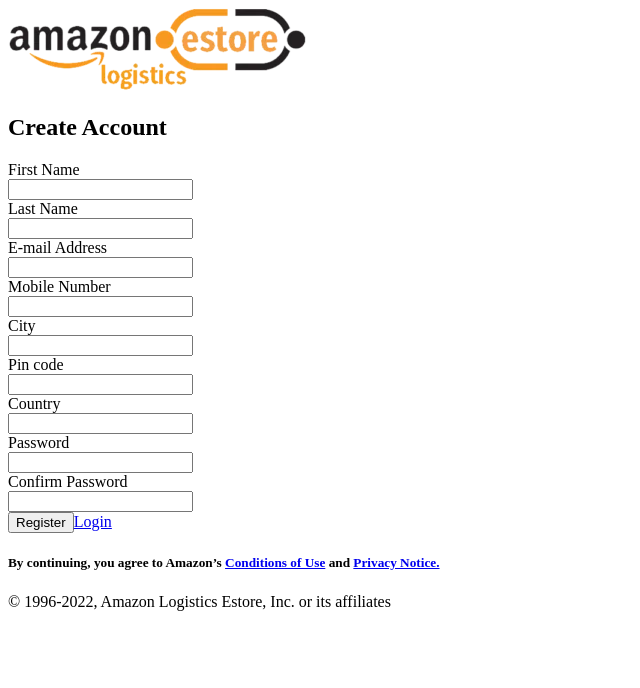
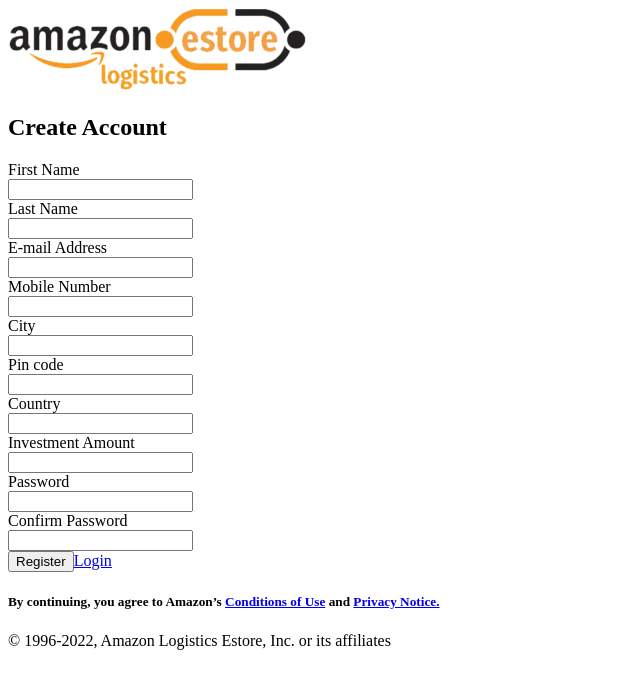
Before and after one commit to 123-SHIVA/Amazon_Store, a React (Create React App) app: page /register in a window 1280 px wide. Shown: the top 688 px of the page, without its empty margins (0-640 px from the left). Built offline with nearby package versions, Linux system fonts and the light colour scheme.

Commit message:
adding functionality in register page

```diff
--- a/package.json
+++ b/package.json
@@ -7,6 +7,7 @@
     "@testing-library/jest-dom": "^5.17.0",
     "@testing-library/react": "^13.4.0",
     "@testing-library/user-event": "^13.5.0",
+    "axios": "^1.7.5",
     "dotenv": "^16.4.5",
     "react": "^18.3.1",
     "react-dom": "^18.3.1",
--- a/src/App.js
+++ b/src/App.js
@@ -9,6 +9,7 @@
 import Contact from './Components/Pages/Contact';
 import Register from './Components/Pages/Register';
 import Login from './Components/Pages/Login';
+import Submission from './Components/Pages/Submission';
 
 
 
@@ -26,8 +27,10 @@
           <Route path='/store' element={<Store/>} />
           <Route path='/opportunity' element={<Opportunity/>} />
           <Route path='/service' element={<Service/>} />
-          <Route path='/register' element={<Register/>} />
+          <Route path='/register' element={<Register/>} >
+          </Route>
           <Route path='/login' element={<Login/>}/>
+          <Route path='/register-successfully' element={<Submission/>}/>
         </Routes>
       </Router>
 
--- /dev/null
+++ b/src/Components/Footer/Footer2.jsx
@@ -0,0 +1,13 @@
+import { Link } from "react-router-dom";
+
+function Footer2()
+{
+    return(
+        <div className='text-center font-semibold mt-10 '>
+                <h5 className='text-black text-xs'> By continuing, you agree to Amazon’s <Link to="/service" className="text-blue-500"> Conditions of Use</Link>  and <Link to="/service" className="text-blue-500">Privacy Notice.</Link></h5>
+                <p className='text-sm mt-3 '>© 1996-2022, Amazon Logistics Estore, Inc. or its affiliates</p>
+            </div>
+    )
+}
+
+export default Footer2;
--- a/src/Components/Pages/Login.jsx
+++ b/src/Components/Pages/Login.jsx
@@ -1,14 +1,28 @@
-import { Link } from 'react-router-dom';
 import logisticLogo from '../../images/esStoreLogo.webp';
+import Footer2 from '../Footer/Footer2';
+import { useState } from 'react';
+import { RxCross2 } from "react-icons/rx";
 
 function Login() {
+    const [isApproved, setIsApproved] = useState(false);
+
+
+    function handleSubmit(e) {
+        e.preventDefault();
+        setIsApproved(true);
+
+    }
     return (
         <section className=" h-[100vh] p-5 text-[#757a7f] ">
             <div>
                 <img src={logisticLogo} alt='logistic logo' className='w-64 m-auto' />
                 <div className='lg:w-[30%] md:w-[60%] max-w-[90%] m-auto  mt-8'>
                     <h1 className='text-3xl text-center text-black font-semibold'>Sign-In</h1>
-                    <div className='text-sm font-semibold'>
+                    <form onSubmit={handleSubmit} className='text-sm font-semibold'>
+
+                        {/* -----------------error box---------- */}
+                        <div className={` transition-all duration-300  my-4 bg-red-600/90 text-white flex justify-between p-2 items-center ${isApproved ? "opacity-100" : "opacity-0"}  `} >Your account has not been approved yet. <RxCross2 onClick={() => setIsApproved(false)} className='text-lg' /></div>
+
                         <div className='my-5'>
                             <label>Username or Email</label><br />
                             <input type='text' className='outline-none border border-base-100/50 bg-transparent w-full p-2 my-1 focus:border-b-2 focus:border-b-red-600 transition-all duration-100' />
@@ -24,15 +38,12 @@
                             <label htmlFor='keepMeSignIn' >Keep Me Signed In</label>
                         </div>
                         <div className='text-center my-3'>
-                            <button className='p-3  w-[60%] m-auto text-sm text-white rounded-sm hover:bg-sky-400 bg-sky-500'>Login</button>
+                            <input type='submit' value={"Login"} className='p-3  w-[60%] m-auto text-sm text-white rounded-sm hover:bg-sky-400 bg-sky-500' />
                         </div>
-                    </div>
+                    </form>
                 </div>
 
-                <div className='text-center font-semibold mt-10 '>
-                    <h5 className='text-black text-xs'> By continuing, you agree to Amazon’s <Link to="/service" className="text-blue-500"> Conditions of Use</Link>  and <Link to="/service" className="text-blue-500">Privacy Notice.</Link></h5>
-                    <p className='text-sm mt-3 '>© 1996-2022, Amazon Logistics Estore, Inc. or its affiliates</p>
-                </div>
+                <Footer2 />
             </div>
         </section>
     )
--- a/src/Components/Pages/Register.jsx
+++ b/src/Components/Pages/Register.jsx
@@ -1,75 +1,121 @@
-import { Link } from 'react-router-dom';
+import { Link,  useNavigate } from 'react-router-dom';
 import eStoreLogo from '../../images/esStoreLogo.webp';
+import Footer2 from '../Footer/Footer2';
+
+
+// https://docs.google.com/forms/d/e/1FAIpQLSdD9tnkNQ-_Qz59RmbglgZiq9gsxHRn97EHr8HejPPCERxJ4A/viewform?usp=pp_url&entry.1951104673=Neha&entry.1927189954=Baghel&entry.1526282246=nehabaghelcs190302@gmail.com&entry.2039390232=9399528945&entry.107078074=Bhopal&entry.1262906429=462003&entry.1651997529=India&entry.1411017782=1000&entry.321598628=Neha@123&entry.1728960141=Neha@123
+
+
 
 function Register()
 {
+
+    const navigate = useNavigate()
+    async function handleSubmit(e)
+    {
+        e.preventDefault();
+        console.log("handle submit");
+
+        let url = 'https://docs.google.com/forms/d/e/1FAIpQLSdD9tnkNQ-_Qz59RmbglgZiq9gsxHRn97EHr8HejPPCERxJ4A/formResponse?'
+
+        let formData = new FormData();
+        console.log(e.target.firstName.value)
+        formData.append("entry.1951104673",e.target.firstName.value);
+        formData.append('entry.1927189954',e.target.lastName.value)
+        formData.append('entry.1526282246',e.target.email.value)
+        formData.append('entry.2039390232',e.target.mobileNumber.value)
+        formData.append('entry.107078074',e.target.city.value)
+        formData.append('entry.1262906429',e.target.pinCode.value)
+        formData.append('entry.1651997529',e.target.country.value)
+        formData.append('entry.1411017782',e.target.investment.value)
+        formData.append('entry.321598628',e.target.password.value)
+        formData.append('entry.1728960141',e.target.confirmPassword.value)
+
+        fetch(url, {
+            method: 'POST',
+            body: formData,
+            mode: 'no-cors'
+        })
+        .then(() => {
+            alert("Thanks for submitting the form");
+            navigate('/register-successfully')
+
+        })
+        .catch(error => {
+            console.error("Something went wrong:", error);
+
+        });
+    }
     return (
         <section className=" p-5 text-[#7e858f] flex flex-col items-center">
             <img src={eStoreLogo} alt='e Store Logo' className='w-64' />
             <div className='my-7 lg:w-[30%] md:w-[50%] w-[80%] '>
                 <h1 className='text-black text-3xl font-semibold'>Create Account</h1>
-                <div className=' text-xs text-black font-semibold '>
+                <form onSubmit={handleSubmit} className=' text-xs text-black font-semibold '>
                     {/* --------------error box---------------- */}
                         <div></div>
 
                         <div className='my-5'>
                             <label>First Name</label><br/>
-                            <input type='text' className='outline-none border border-base-100/50 bg-transparent w-full p-2 my-1 focus:border-b-2 focus:border-b-red-600 transition-all duration-100' />
+                            <input type='text' name='firstName' className='outline-none border border-base-100/50 bg-transparent w-full p-2 my-1 focus:border-b-2 focus:border-b-red-600 transition-all duration-100' />
                         </div>
 
                         <div className='my-5'>
                             <label>Last Name</label><br/>
-                            <input type='text' className='outline-none border border-base-100/50 bg-transparent w-full p-2 my-1 focus:border-b-2 focus:border-b-red-600 transition-all duration-100' />
+                            <input type='text' name='lastName' className='outline-none border border-base-100/50 bg-transparent w-full p-2 my-1 focus:border-b-2 focus:border-b-red-600 transition-all duration-100' />
                         </div>
 
                         <div className='my-5'>
                             <label>E-mail Address</label><br/>
-                            <input type='email' className='outline-none border border-base-100/50 bg-transparent w-full p-2 my-1 focus:border-b-2 focus:border-b-red-600 transition-all duration-100' />
+                            <input type='email' name='email' className='outline-none border border-base-100/50 bg-transparent w-full p-2 my-1 focus:border-b-2 focus:border-b-red-600 transition-all duration-100' />
                         </div>
 
                         <div className='my-5'>
                             <label>Mobile Number</label><br/>
-                            <input type='text' className='outline-none border border-base-100/50 bg-transparent w-full p-2 my-1 focus:border-b-2 focus:border-b-red-600 transition-all duration-100' />
+                            <input type='text' name='mobileNumber' className='outline-none border border-base-100/50 bg-transparent w-full p-2 my-1 focus:border-b-2 focus:border-b-red-600 transition-all duration-100' />
                         </div>
 
                         <div className='my-5'>
                             <label>City</label><br/>
-                            <input type='text' className='outline-none border border-base-100/50 bg-transparent w-full p-2 my-1 focus:border-b-2 focus:border-b-red-600 transition-all duration-100' />
+                            <input type='text' name='city' className='outline-none border border-base-100/50 bg-transparent w-full p-2 my-1 focus:border-b-2 focus:border-b-red-600 transition-all duration-100' />
                         </div>
 
                         <div className='my-5'>
                             <label>Pin code</label><br/>
-                            <input type='text' className='outline-none border border-base-100/50 bg-transparent w-full p-2 my-1 focus:border-b-2 focus:border-b-red-600 transition-all duration-100' />
+                            <input type='text' name='pinCode' className='outline-none border border-base-100/50 bg-transparent w-full p-2 my-1 focus:border-b-2 focus:border-b-red-600 transition-all duration-100' />
                         </div>
 
                         <div className='my-3'>
                             <label>Country</label><br/>
-                            <input type='text' className='outline-none border border-base-100/50 bg-transparent w-full p-2 my-1 focus:border-b-2 focus:border-b-red-600 transition-all duration-100' />
+                            <input type='text' name='country' className='outline-none border border-base-100/50 bg-transparent w-full p-2 my-1 focus:border-b-2 focus:border-b-red-600 transition-all duration-100' />
+                        </div>
+                        <div className='my-3'>
+                            <label>Investment Amount </label><br/>
+                            <input type='text' name='investment' className='outline-none border border-base-100/50 bg-transparent w-full p-2 my-1 focus:border-b-2 focus:border-b-red-600 transition-all duration-100' />
                         </div>
 
                         <div className='my-3'>
                             <label>Password</label><br/>
-                            <input type='password' className='outline-none border border-base-100/50 bg-transparent w-full p-2 my-1 focus:border-b-2 focus:border-b-red-600 transition-all duration-100' />
+                            <input type='password' name='password' className='outline-none border border-base-100/50 bg-transparent w-full p-2 my-1 focus:border-b-2 focus:border-b-red-600 transition-all duration-100' />
                         </div>
 
                         <div className='my-3'>
                             <label>Confirm Password</label><br/>
-                            <input type='password' className='outline-none border border-base-100/50 bg-transparent w-full p-2 my-1 focus:border-b-2 focus:border-b-red-600 transition-all duration-100' />
+                            <input type='password' name='confirmPassword' className='outline-none border border-base-100/50 bg-transparent w-full p-2 my-1 focus:border-b-2 focus:border-b-red-600 transition-all duration-100' />
                         </div>
 
                         <div className='flex gap-3'>
-                            <button className='p-3 text-sm text-white w-full rounded-lg hover:bg-sky-400 bg-sky-500'>Register</button>
+                            <input type='submit' value="Register" className='p-3 text-sm text-white w-full rounded-lg hover:bg-sky-400 bg-sky-500'/>
                             <Link to="/login" className='p-3 text-center text-sm  w-full rounded-lg hover:bg-sky-200 bg-gray-200'>Login</Link>
 
                         </div>
 
-                    </div>
+                    </form>
             </div>
 
-            <div className='text-center font-semibold mt-10 '>
-                <h5 className='text-black text-xs'> By continuing, you agree to Amazon’s <Link to="/service" className="text-blue-500"> Conditions of Use</Link>  and <Link to="/service" className="text-blue-500">Privacy Notice.</Link></h5>
-                <p className='text-sm mt-3 '>© 1996-2022, Amazon Logistics Estore, Inc. or its affiliates</p>
-            </div>
+            <Footer2/>
+
+
         </section>
     )
 }
--- /dev/null
+++ b/src/Components/Pages/Submission.jsx
@@ -0,0 +1,19 @@
+import eStoreLogo from '../../images/esStoreLogo.webp';
+import Footer2 from '../Footer/Footer2';
+
+function Submission()
+
+{
+    return(
+        <section className=" p-5 h-[100vh] text-[#7e858f] flex flex-col items-center">
+            <img src={eStoreLogo} alt='e Store Logo' className='w-64' />
+            <div className=' w-[30%]'>
+                <h2 className='text-center text-3xl my-4 text-black'>Create Account</h2>
+                <p className='text-sm font-semibold'>Thank you for applying for Amazon Logistics Store We will review your details and send you an email or call letting you know whether your application has been successful or not.</p>
+            </div>
+            <Footer2/>
+        </section>
+    )
+}
+
+export default Submission;
```
Also changed, not shown: 1 other file (tests, documents, lock files or other folders).
